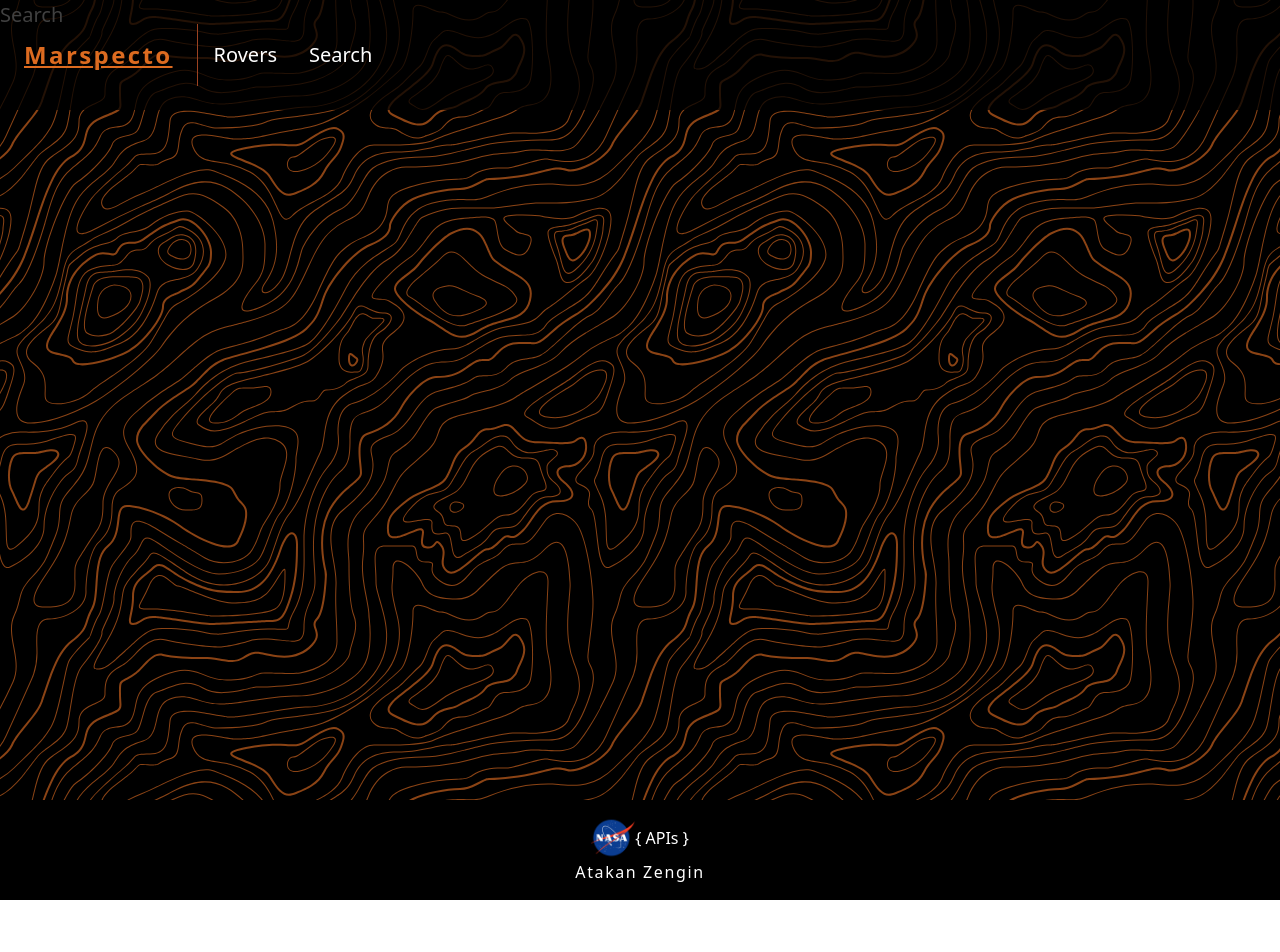
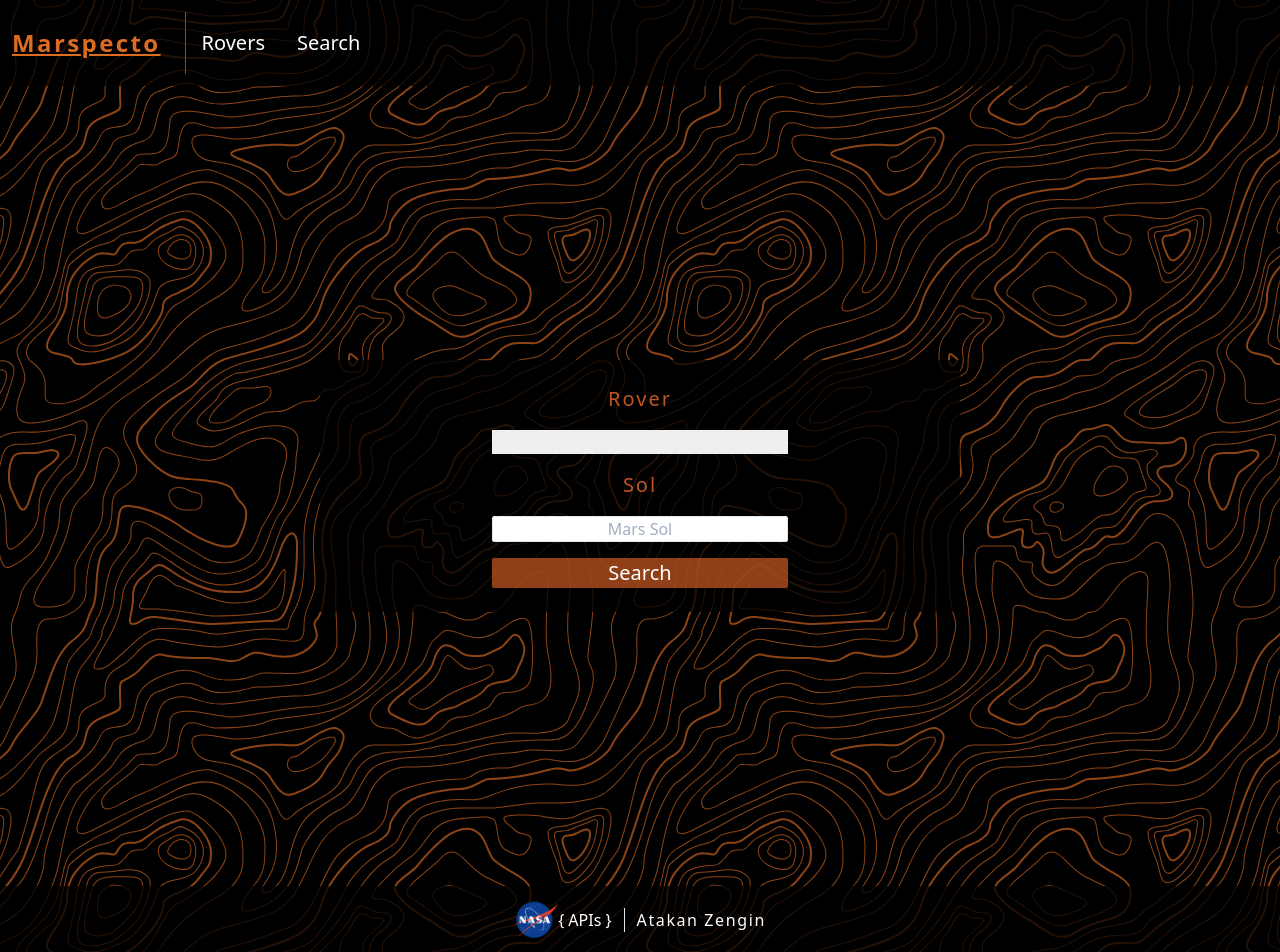
Before and after one commit to atakanzen/Marspecto, a Nuxt app: page /Search in a window 1280 px wide. Before the commit the page ends 900 px from the top, so only its background shows below. Built offline with nearby package versions, Linux system fonts and the light colour scheme.

Commit message:
Added search form

```diff
--- a/components/Curiosity.vue
+++ b/components/Curiosity.vue
@@ -1,38 +1,43 @@
 <template>
+  <div v-if="this.loading"></div>
+  <div v-else>
     <div
-    class="flex flex-col flex-wrap max-w-md rounded bg-black bg-opacity-75 px-2 py-2 items-center tracking-widest divide-y"
+      class="flex flex-col max-w-lg rounded bg-black bg-opacity-75 px-3 py-3 items-center tracking-widest leading-tight select-none"
     >
       <div class="px-2 py-2">
         <div class="font-bold text-2xl mb-2 text-white uppercase">{{ rover.name }}</div>
       </div>
-    <div class="px-2 py-2 inline-flex divide-x">
+      <div class="px-2 py-2 inline-flex divide-x border">
         <p class="text-white px-2 text-lg">Launch Date: {{ rover.launch_date }}</p>
         <p class="text-white px-2 text-lg">Landing Date: {{ rover.landing_date }}</p>
       </div>
       <div v-if="rover.status === 'active'">
-      <div class="text-lg text-green-500 capitalize">
+        <div class="text-lg text-green-500 capitalize border border-t-0 border-b-0 p-2">
           <span class="text-lg px-2 text-white">Status:</span>
           {{ rover.status }}
         </div>
       </div>
       <div v-else>
-      <div class="text-lg text-red-500 capitalize">
+        <div class="text-lg text-red-500 capitalize border border-t-0 border-b-0 p-2">
           <span class="text-lg px-2 text-white">Status:</span>
           {{ rover.status }}
         </div>
       </div>
-    <div class="inline-flex py-2 divide-x">
+      <div class="inline-flex py-2 divide-x border">
         <div class="text-lg px-2 text-white">Max Marsian Sol: {{ rover.max_sol }}</div>
         <div class="text-lg px-2 text-white">Max Earth Date: {{ rover.max_date }}</div>
       </div>
-    <div class="text-lg px-2 text-white">Total Photos: {{ rover.total_photos }}</div>
-    <div class="flex flex-col py-2 items-center divide-y">
+      <div
+        class="text-lg p-3 border border-t-0 border-b-0 text-white"
+      >Total Photos: {{ rover.total_photos }}</div>
+      <div class="flex flex-col p-3 items-center divide-y border">
         <div class="text-lg text-white">Cameras</div>
         <div
           class="text-base text-white tracking-widest leading-snug py-1"
           v-bind:key="i"
           v-for="(camera, i) in rover.cameras"
         >{{ camera.name }} | {{ camera.full_name }}</div>
+      </div>
     </div>
   </div>
 </template>
@@ -45,6 +50,7 @@ export default {
   data() {
     return {
       rover: {},
+      loading: true,
     }
   },
   async created() {
@@ -54,6 +60,7 @@ export default {
       )
 
       this.rover = res.data.rover
+      this.loading = false
     } catch (err) {
       console.log(err)
     }
--- a/components/Footer.vue
+++ b/components/Footer.vue
@@ -1,7 +1,9 @@
 <template>
   <div>
-    <div class="flex flex-col bg-black w-full justify-center items-center p-4">
-      <div class="flex items-center">
+    <div
+      class="flex flex-row bg-black bg-opacity-75 w-full justify-center items-center p-3 divide-x"
+    >
+      <div class="flex items-center px-3">
         <a
           href="https://api.nasa.gov/#MarsPhotos"
           target="_blank"
@@ -12,7 +14,8 @@
           { APIs }
         </a>
       </div>
-      <div class="flex items-center">
+
+      <div class="px-3">
         <a
           href="#"
           class="text-base text-white tracking-widest"
--- a/components/Navbar.vue
+++ b/components/Navbar.vue
@@ -1,6 +1,6 @@
 <template>
   <nav
-    class="flex fixed w-full bg-black bg-opacity-75 justify-between p-6 items-center divide-x divide-orange-800"
+    class="flex relative w-full bg-black bg-opacity-75 justify-between p-3 items-center divide-x divide-orange-800"
   >
     <div class="items-center flex-shrink-0 text-white mr-6">
       <nuxt-link
@@ -9,7 +9,11 @@
       >Marspecto</nuxt-link>
     </div>
     <div class="inline-flex flex-grow">
-      <nuxt-link to="/rovers" class="flex p-2 m-2 text-xl text-white">Rovers</nuxt-link>
+      <nuxt-link
+        to="/rovers"
+        v-on:click.prevent="toggle"
+        class="flex p-2 m-2 text-xl text-white"
+      >Rovers</nuxt-link>
       <nuxt-link to="/search" class="flex p-2 m-2 text-xl text-white">Search</nuxt-link>
     </div>
   </nav>
@@ -18,8 +22,14 @@
 <script>
 export default {
   name: 'Navbar',
+  methods: {
+    toggle: function (e) {},
+  },
 }
 </script>
 
-<style>
+<style >
+.nuxt-link-active {
+  @apply underline;
+}
 </style>
--- a/components/Opportunity.vue
+++ b/components/Opportunity.vue
@@ -1,38 +1,43 @@
 <template>
+  <div v-if="this.loading"></div>
+  <div v-else>
     <div
-    class="flex flex-col flex-wrap max-w-md rounded bg-black bg-opacity-75 px-2 py-2 items-center tracking-widest divide-y"
+      class="flex flex-col max-w-lg rounded bg-black bg-opacity-75 px-3 py-3 items-center tracking-widest leading-tight select-none"
     >
       <div class="px-2 py-2">
         <div class="font-bold text-2xl mb-2 text-white uppercase">{{ rover.name }}</div>
       </div>
-    <div class="px-2 py-2 inline-flex">
+      <div class="px-2 py-2 inline-flex divide-x border">
         <p class="text-white px-2 text-lg">Launch Date: {{ rover.launch_date }}</p>
         <p class="text-white px-2 text-lg">Landing Date: {{ rover.landing_date }}</p>
       </div>
       <div v-if="rover.status === 'active'">
-      <div class="text-lg text-green-500 capitalize">
+        <div class="text-lg text-green-500 capitalize border border-t-0 border-b-0 p-2">
           <span class="text-lg px-2 text-white">Status:</span>
           {{ rover.status }}
         </div>
       </div>
       <div v-else>
-      <div class="text-lg text-red-500 capitalize">
+        <div class="text-lg text-red-500 capitalize border border-t-0 border-b-0 p-2">
           <span class="text-lg px-2 text-white">Status:</span>
           {{ rover.status }}
         </div>
       </div>
-    <div class="inline-flex py-2">
+      <div class="inline-flex py-2 divide-x border">
         <div class="text-lg px-2 text-white">Max Marsian Sol: {{ rover.max_sol }}</div>
         <div class="text-lg px-2 text-white">Max Earth Date: {{ rover.max_date }}</div>
       </div>
-    <div class="text-lg px-2 text-white">Total Photos: {{ rover.total_photos }}</div>
-    <div class="flex flex-col py-2 items-center divide-y">
+      <div
+        class="text-lg p-3 border border-t-0 border-b-0 text-white"
+      >Total Photos: {{ rover.total_photos }}</div>
+      <div class="flex flex-col p-3 items-center divide-y border">
         <div class="text-lg text-white">Cameras</div>
         <div
           class="text-base text-white tracking-widest leading-snug py-1"
           v-bind:key="i"
           v-for="(camera, i) in rover.cameras"
         >{{ camera.name }} | {{ camera.full_name }}</div>
+      </div>
     </div>
   </div>
 </template>
@@ -45,6 +50,7 @@ export default {
   data() {
     return {
       rover: {},
+      loading: true,
     }
   },
   async created() {
@@ -54,6 +60,7 @@ export default {
       )
 
       this.rover = res.data.rover
+      this.loading = false
     } catch (err) {
       console.log(err)
     }
--- a/components/Spirit.vue
+++ b/components/Spirit.vue
@@ -1,38 +1,43 @@
 <template>
+  <div v-if="this.loading"></div>
+  <div v-else>
     <div
-    class="flex flex-col flex-wrap max-w-md rounded bg-black bg-opacity-75 px-2 py-2 items-center divide-y tracking-widest"
+      class="flex flex-col max-w-lg rounded bg-black bg-opacity-75 px-3 py-3 items-center tracking-widest leading-tight select-none"
     >
       <div class="px-2 py-2">
         <div class="font-bold text-2xl mb-2 text-white uppercase">{{ rover.name }}</div>
       </div>
-    <div class="px-2 py-2 inline-flex">
+      <div class="px-2 py-2 inline-flex divide-x border">
         <p class="text-white px-2 text-lg">Launch Date: {{ rover.launch_date }}</p>
         <p class="text-white px-2 text-lg">Landing Date: {{ rover.landing_date }}</p>
       </div>
       <div v-if="rover.status === 'active'">
-      <div class="text-lg text-green-500 capitalize">
+        <div class="text-lg text-green-500 capitalize border border-t-0 border-b-0 p-2">
           <span class="text-lg px-2 text-white">Status:</span>
           {{ rover.status }}
         </div>
       </div>
       <div v-else>
-      <div class="text-lg text-red-500 capitalize">
+        <div class="text-lg text-red-500 capitalize border border-t-0 border-b-0 p-2">
           <span class="text-lg px-2 text-white">Status:</span>
           {{ rover.status }}
         </div>
       </div>
-    <div class="inline-flex py-2">
+      <div class="inline-flex py-2 divide-x border">
         <div class="text-lg px-2 text-white">Max Marsian Sol: {{ rover.max_sol }}</div>
         <div class="text-lg px-2 text-white">Max Earth Date: {{ rover.max_date }}</div>
       </div>
-    <div class="text-lg px-2 text-white">Total Photos: {{ rover.total_photos }}</div>
-    <div class="flex flex-col py-2 items-center divide-y">
+      <div
+        class="text-lg p-3 border border-t-0 border-b-0 text-white"
+      >Total Photos: {{ rover.total_photos }}</div>
+      <div class="flex flex-col p-3 items-center divide-y border">
         <div class="text-lg text-white">Cameras</div>
         <div
           class="text-base text-white tracking-widest leading-snug py-1"
           v-bind:key="i"
           v-for="(camera, i) in rover.cameras"
         >{{ camera.name }} | {{ camera.full_name }}</div>
+      </div>
     </div>
   </div>
 </template>
@@ -45,6 +50,7 @@ export default {
   data() {
     return {
       rover: {},
+      loading: true,
     }
   },
   async created() {
@@ -54,6 +60,7 @@ export default {
       )
 
       this.rover = res.data.rover
+      this.loading = false
     } catch (err) {
       console.log(err)
     }
--- a/layouts/default.vue
+++ b/layouts/default.vue
@@ -1,5 +1,5 @@
 <template>
-  <div class="background">
+  <div class="background bg-auto">
     <Navbar />
     <Nuxt />
     <Footer />
--- a/pages/Rovers/index.vue
+++ b/pages/Rovers/index.vue
@@ -1,5 +1,7 @@
 <template>
-  <div class="flex flex-col md:flex-row h-screen justify-evenly items-center p-6 overflow-auto">
+  <div
+    class="flex flex-col lg:flex-row justify-between items-center p-10 space-y-12 lg:space-y-0 lg:space-x-12 overflow-auto"
+  >
     <Curiosity />
     <Opportunity />
     <Spirit />
--- a/pages/Search/index.vue
+++ b/pages/Search/index.vue
@@ -1,10 +1,39 @@
 <template>
-  <div>
-    <h1 class="h-screen text-white text-xl">Search</h1>
+  <div class="flex justify-center items-center h-screen">
+    <form
+      class="bg-black bg-opacity-75 w-screen lg:w-1/2 p-6 m-6 space-y-4 flex flex-col items-center justify-center"
+    >
+      <label for="rover" class="tracking-widest text-xl text-orange-700 text-center">Rover</label>
+      <select
+        name="rover"
+        id="rover"
+        class="appearance-none text-center tracking-widest font-light w-1/2 focus:outline-none focus:border-orange-500"
+        v-model="rover"
+      >
+        <option value="curiosity">Curiosity</option>
+        <option value="opportunity">Opportunity</option>
+        <option value="spirit">Spirit</option>
+      </select>
+      <label for="sol" class="tracking-widest text-orange-700 text-center text-xl">Sol</label>
+      <input
+        type="text"
+        id="sol"
+        class="appearance-none border rounded-sm text-center focus:outline-none focus:border-orange-700 w-1/2"
+        placeholder="Mars Sol"
+        v-model="sol"
+      />
+      <button
+        type="submit"
+        class="block bg-orange-700 bg-opacity-75 w-1/2 rounded-sm text-white text-xl font-hairline"
+        v-on:click="getPhotos"
+      >Search</button>
+    </form>
   </div>
 </template>
 
 <script>
+import axios from 'axios'
+
 export default {
   head() {
     return {
@@ -18,6 +47,17 @@ export default {
       ],
     }
   },
+  data() {
+    return {
+      rover: '',
+      sol: '',
+    }
+  },
+  methods: {
+    getPhotos() {
+      console.log(123)
+    },
+  },
 }
 </script>
 
--- a/pages/index.vue
+++ b/pages/index.vue
@@ -1,10 +1,15 @@
 <template>
-  <div class="m-0 p-0">
+  <div class="flex justify-start items-center">
     <img
       class="object-cover h-screen w-screen"
+      style="filter: brightness(60%)"
       src="../static/img/cover.jpg"
       alt="Curiosity on Mars"
     />
+    <div class="absolute flex flex-col p-6 md:pl-20 divide-y">
+      <div class="text-white text-5xl font-hairline tracking-widest">Welcome to Marspecto.</div>
+      <div class="text-white text-4xl font-hairline tracking-widest">satisfy your curiosity</div>
+    </div>
   </div>
 </template>
 
```
Lines whose indentation alone changed are shown as unchanged.
